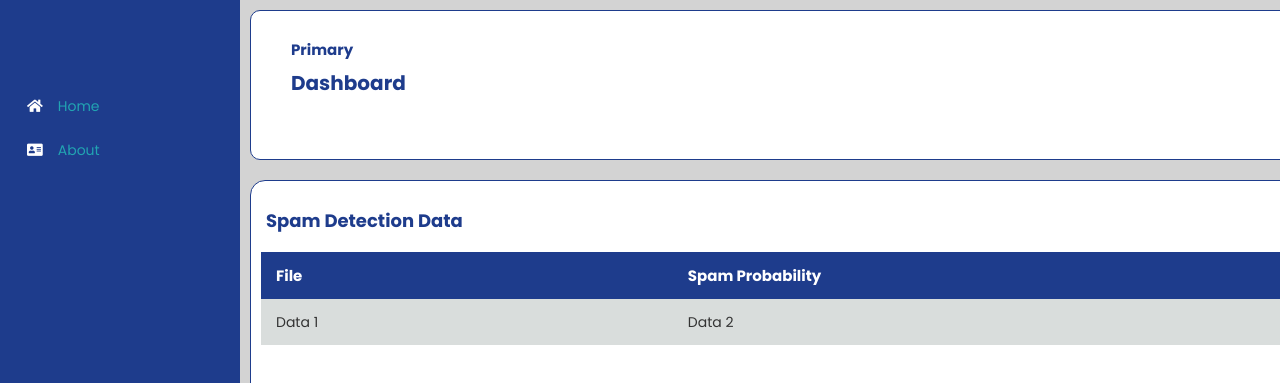
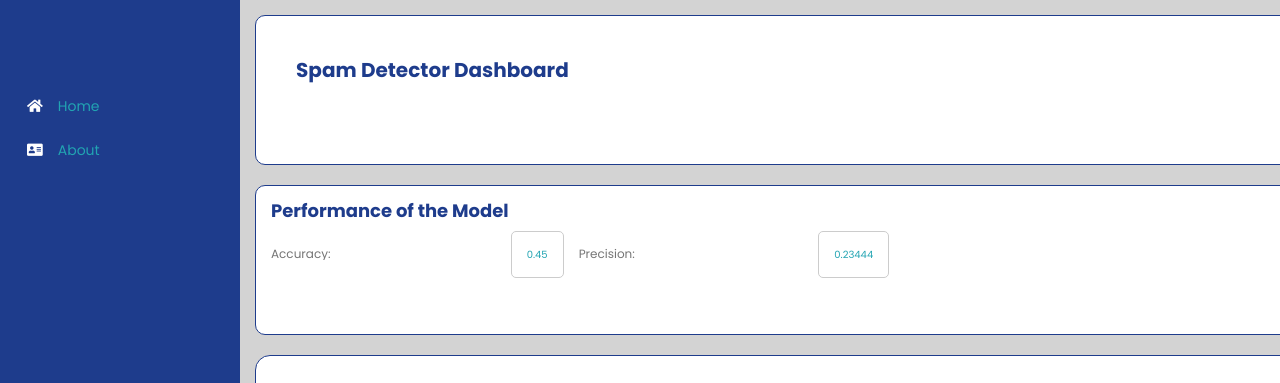
Before and after one commit to zarafarrukh/Spamurai, a website built with Parcel: page SpamDetectorClient/index.html in a window 1280 px wide. Shown: the top 383 px of the page. Built offline with nearby package versions, Linux system fonts and the light colour scheme; files whose address does not match are found by name.

Commit message:
added performance of model (dashboard)

```diff
--- a/SpamDetectorClient/css/main.css
+++ b/SpamDetectorClient/css/main.css
@@ -656,6 +656,8 @@ body {
 
 }
 
+/* ******* DASHBOARD ********* */
+
 .dashboard-table{
   width: 80%;
   height: 100%;
@@ -667,6 +669,73 @@ body {
 .dashboard-row{
   display: flex;
 }
+
+.dashboard-title-container{
+  background:white;
+  position:relative;
+  height: 150px;
+  width: 1800px;
+  padding: 1rem;
+  border: 1px solid rgba(30, 60, 140, 1);
+  gap:5px;
+  margin:10px;
+  border-radius:10px;
+}
+
+.dashboard-title {
+  color: rgba(30, 60, 140, 1);
+  cursor:pointer;
+  padding:10px;
+}
+
+.dashboard-row{
+  display:flex;
+  justify-content:space-between;
+  align-items:center;
+  flex-wrap:wrap;
+  border-radius:10px;
+  padding: 10px 2rem;
+}
+
+/* ********* PERFORMANCE ******** */
+.performance-container{
+  background:white;
+  position:relative;
+  height: 150px;
+  width: 1800px;
+  padding: 1rem;
+  border: 1px solid rgba(30, 60, 140, 1);
+  gap:5px;
+  margin:10px;
+  border-radius:10px;
+}
+
+.performance-title {
+  color:rgba(30, 60, 140, 1);
+  font-size: 12px;
+  padding-bottom:15px;
+  margin:5px;
+}
+
+.accuracy-text{
+  font-size:12px;
+  color:black;
+}
+
+.precision-text{
+  font-size:12px;
+  color:black;
+
+}
+
+.precision-value, .accuracy-value {
+  padding: 15px;
+  border: 1px solid #ccc;
+  border-radius: 5px;
+  margin: 5px;
+}
+
+/* ******* SEARCH ********* */
 
 .search-container {
   border-radius: 15px;
@@ -693,9 +762,11 @@ body {
   transform: scale(1.2);
 }
 
-.table-container{
-  background:white;
-  position:relative;
+/* ******* TABLE ********* */
+
+.table-container {
+  background: white;
+  position: relative;
   height: 700px;
   width: 1800px;
   padding: 1rem;
@@ -703,7 +774,6 @@ body {
   gap:5px;
   margin:10px;
   border-radius:15px;
-
 }
 
 .table-heading {
@@ -716,13 +786,11 @@ body {
 table{
   width:100%;
   border-collapse:collapse;
-
 }
 
 thead{
   background:rgba(30, 60, 140, 1);
   color:#fff;
-
 }
 
 th{
@@ -775,6 +843,7 @@ tfoot td{
 
 .grid {
   display:grid;
+  margin: 5px;
 }
 
 .custom-sidebar {
@@ -835,33 +904,6 @@ tfoot td{
 .custom-menu li:hover,
 .active {
   background: lightgray;
-}
-
-.dashboard-title-container{
-  background:white;
-  position:relative;
-  height: 150px;
-  width: 1800px;
-  padding: 1rem;
-  border: 1px solid rgba(30, 60, 140, 1);
-  gap:5px;
-  margin:10px;
-  border-radius:10px;
-}
-
-.dashboard-title {
-  color: rgba(30, 60, 140, 1);
-  cursor:pointer;
-  padding:10px;
-}
-
-.dashboard-row{
-  display:flex;
-  justify-content:space-between;
-  align-items:center;
-  flex-wrap:wrap;
-  border-radius:10px;
-  padding: 10px 2rem;
 }
 
 .search-text {
--- a/SpamDetectorClient/index.html
+++ b/SpamDetectorClient/index.html
@@ -49,8 +49,7 @@
     <div class = "dashboard-title-container">
       <div class = "dashboard-row">
       <div class="dashboard-title">
-        <h2>Primary</h2>
-        <h1>Dashboard</h1>
+        <h1>Spam Detector Dashboard</h1>
       </div>
 
       <div class = "search-container">
@@ -61,6 +60,26 @@
       </div>
       </div>
     </div>
+
+      <div class = "performance-container">
+        <div class = "performance-title"><h2>Performance of the Model</h2></div>
+
+        <div class = "row">
+          <div class = "grid">
+        <label>
+          <input class = "accuracy-text" type = "text" placeholder = "Accuracy:"/>
+          <span class="accuracy-value">0.45</span>
+        </label>
+          </div>
+          <div class = "grid">
+        <label>
+          <input class = "precision-text" type = "text" placeholder = "Precision:"/>
+          <span class="precision-value">0.23444</span>
+        </label>
+          </div>
+
+        </div>
+      </div>
 
   <div class = "table-container" >
     <h3 class = "table-title"></h3>
```
